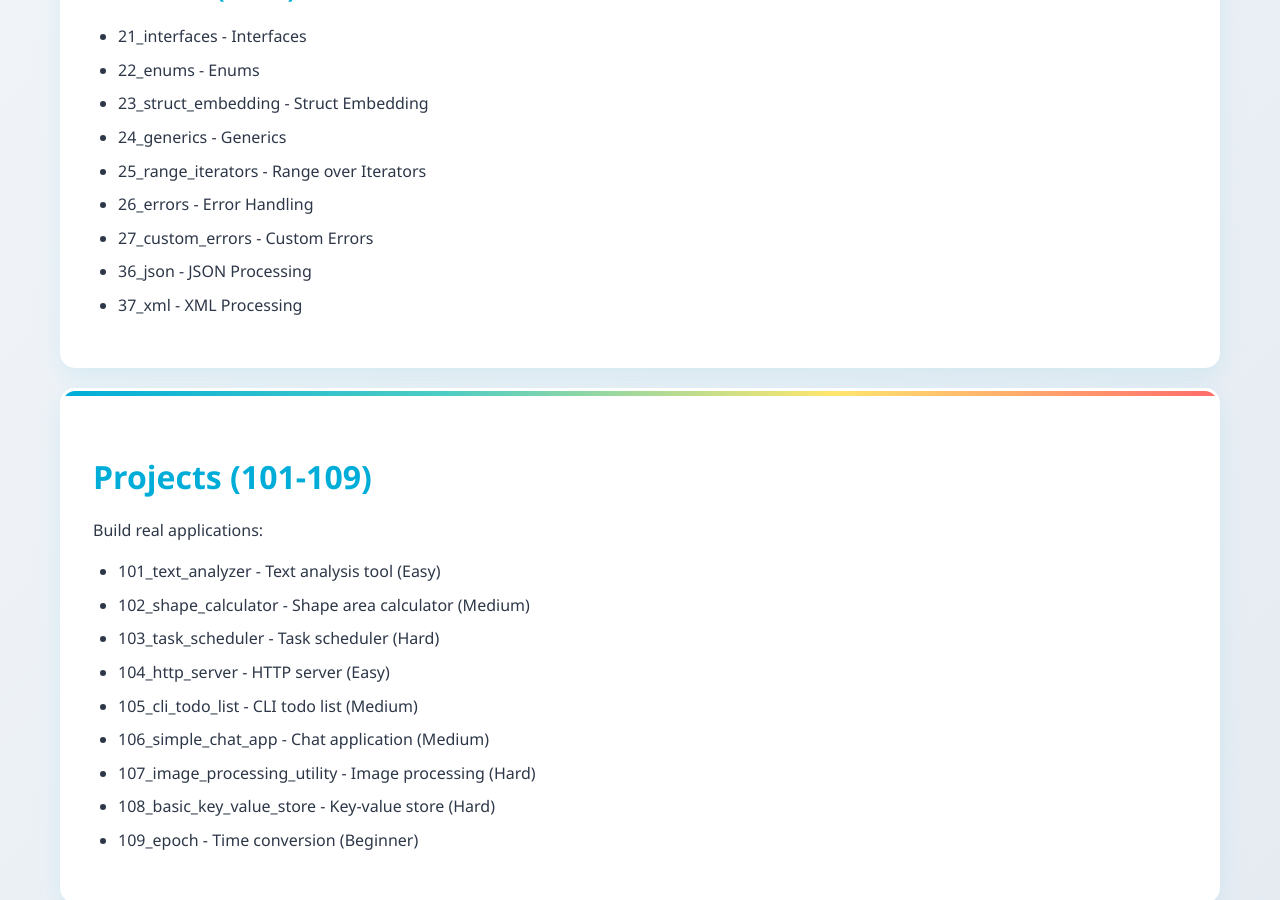
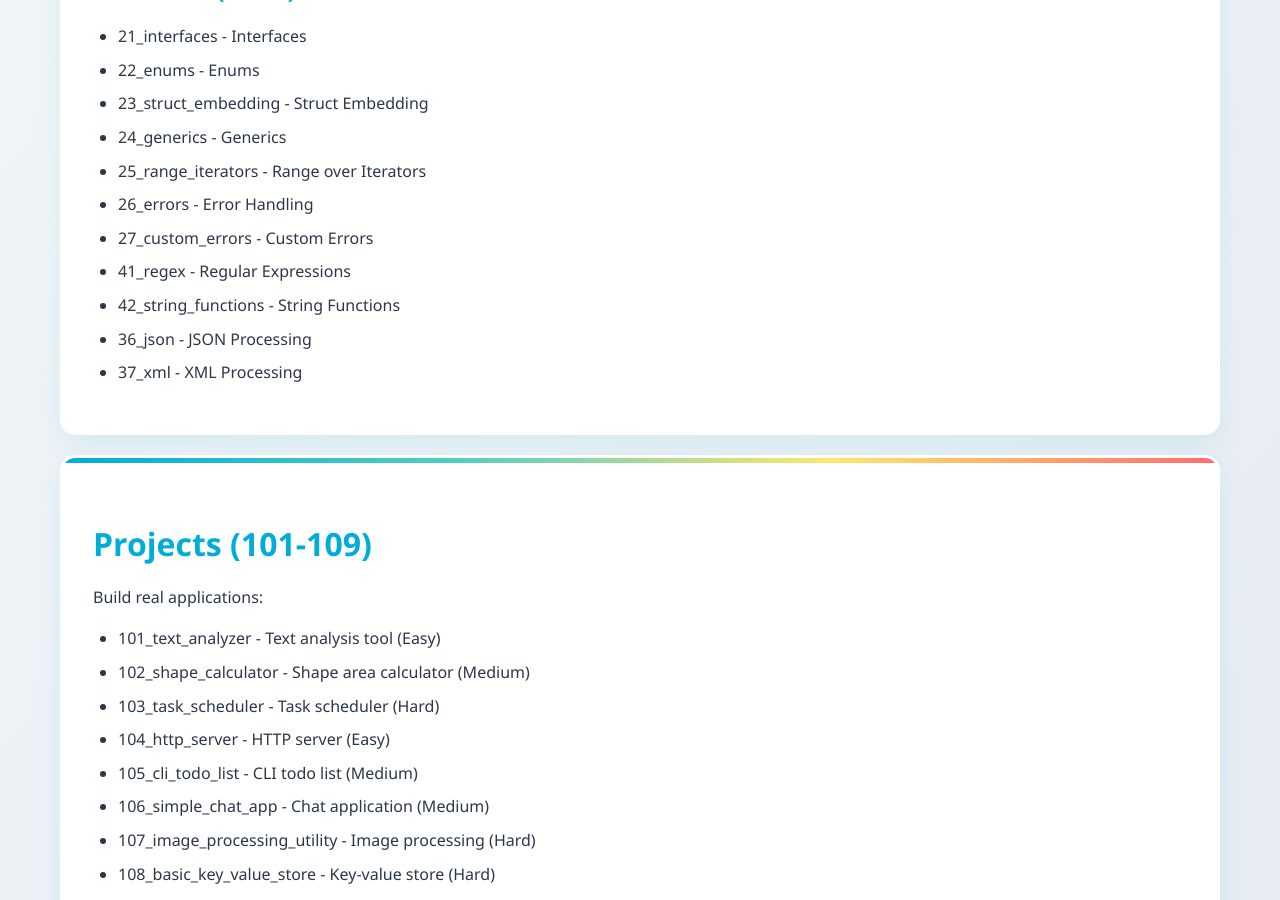
Before and after one commit to zhravan/golearn, a Jekyll site: the page built from docs/exercises.md, in a window 1280 px wide and 900 px high, scrolled down 1537 px. Built offline with Jekyll 4.4.1, drawn with Linux system fonts in a browser that asks for light colours.

Commit message:
[Concept] String Functions - add exercise templates

```diff
--- a/docs/exercises.md
+++ b/docs/exercises.md
@@ -49,6 +49,8 @@ title: Exercises
     <li>25_range_iterators - Range over Iterators</li>
     <li>26_errors - Error Handling</li>
     <li>27_custom_errors - Custom Errors</li>
+    <li>41_regex - Regular Expressions</li>
+    <li>42_string_functions - String Functions</li>
     <li>36_json - JSON Processing</li>
     <li>37_xml - XML Processing</li>
   </ul>
```
